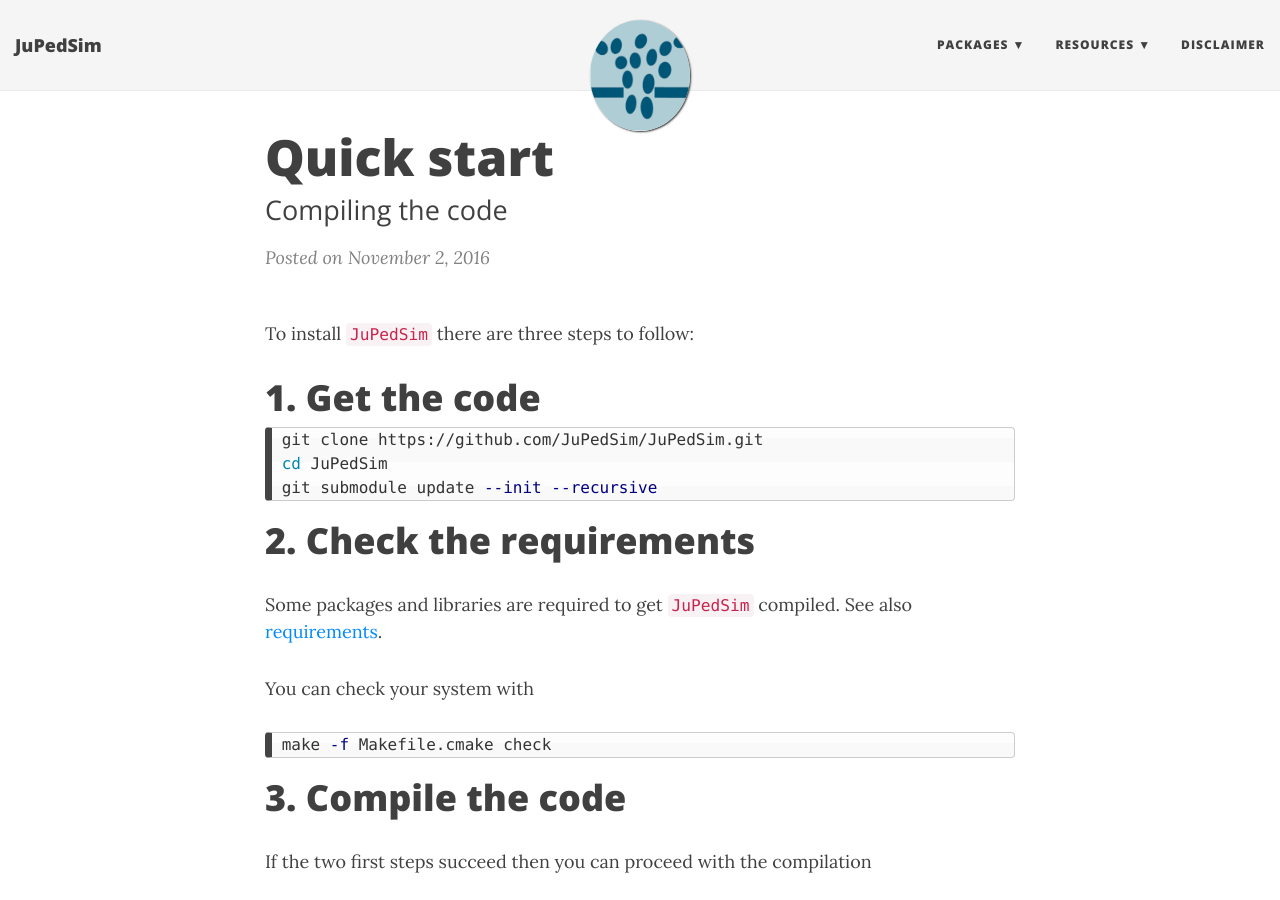
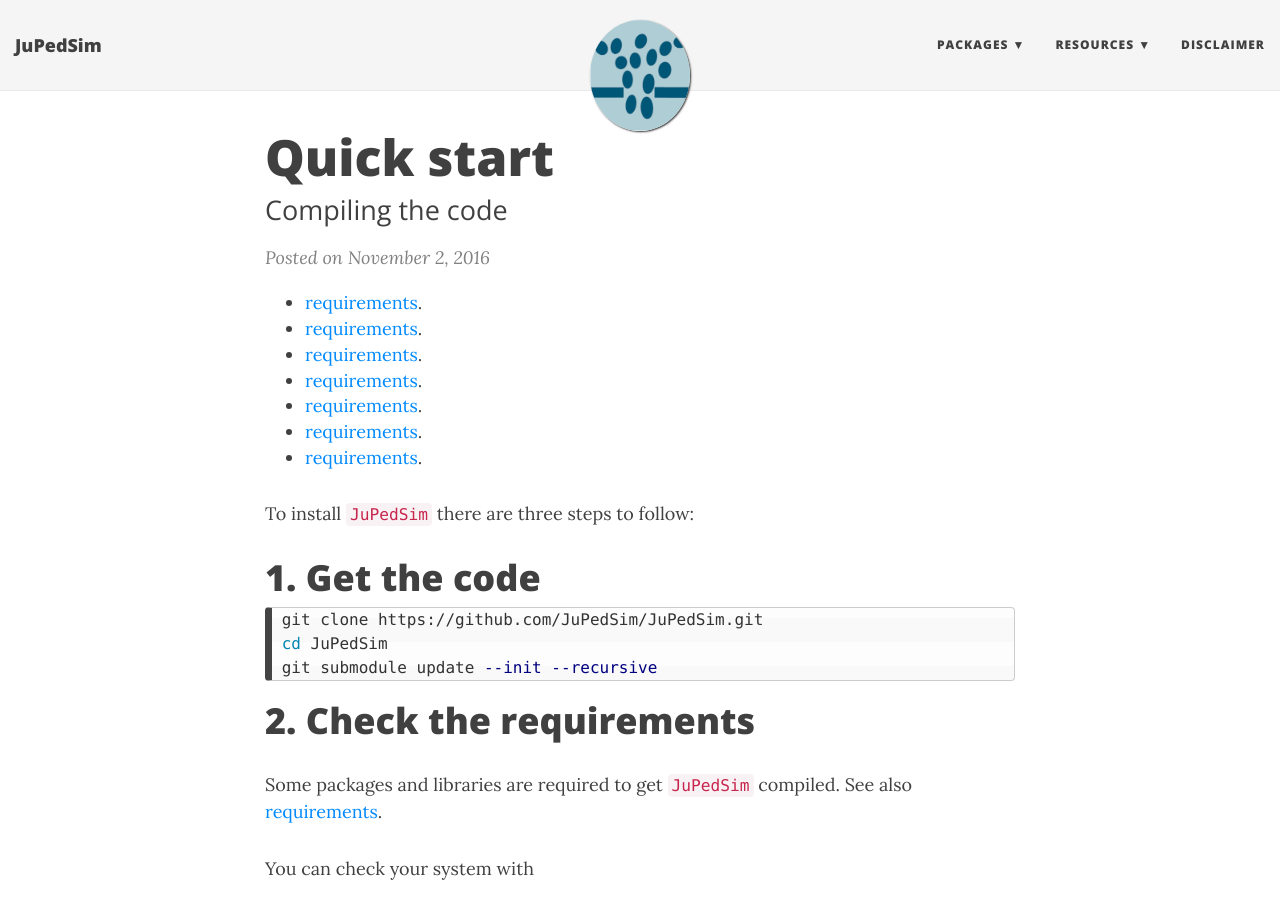
Before and after one commit to JuPedSim/JuPedSim, a Jekyll site: the page built from _posts/2016-11-02-QuickStart.md, in a window 1280 px wide and 900 px high. Built offline with Jekyll 4.4.1, drawn with Linux system fonts in a browser that asks for light colours; nearby versions of some CDN libraries.

Commit message:
test linking

````diff
--- a/_posts/2016-11-02-QuickStart.md
+++ b/_posts/2016-11-02-QuickStart.md
@@ -4,6 +4,14 @@
 subtitle: Compiling the code
 permalink: 2016-11-02-quickstart.html
 ---
+
+- [requirements](2016-11-03-requirements.html).
+- [requirements](2016-11-03-requirements.md).
+- [requirements](/2016-11-03-Requirements).
+- [requirements](/2016-11-03-requirements).
+- [requirements](/2016-11-03-requirements).
+- [requirements](../_posts/2016-11-03-requirements).
+- [requirements](../_posts/2016-11-03-Requirements).
 
 To install `JuPedSim` there are three steps to follow:
 
@@ -16,7 +24,7 @@
 ```
 
 # 2. Check the requirements
-Some packages and libraries are required to get `JuPedSim` compiled. See also [requirements](2016-11-03-Requirements.md).
+Some packages and libraries are required to get `JuPedSim` compiled. See also [requirements](2016-11-03-requirements.html).
 
 You can check your system with
 
````
